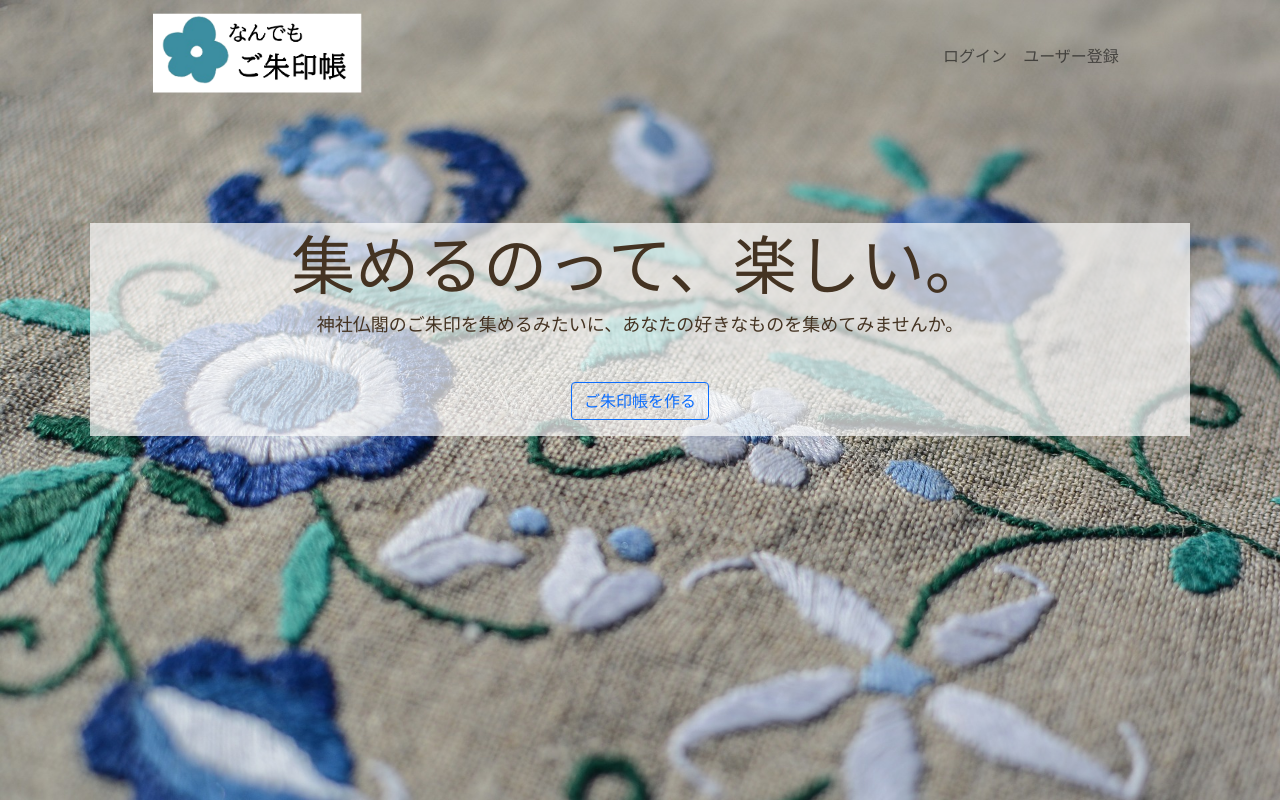
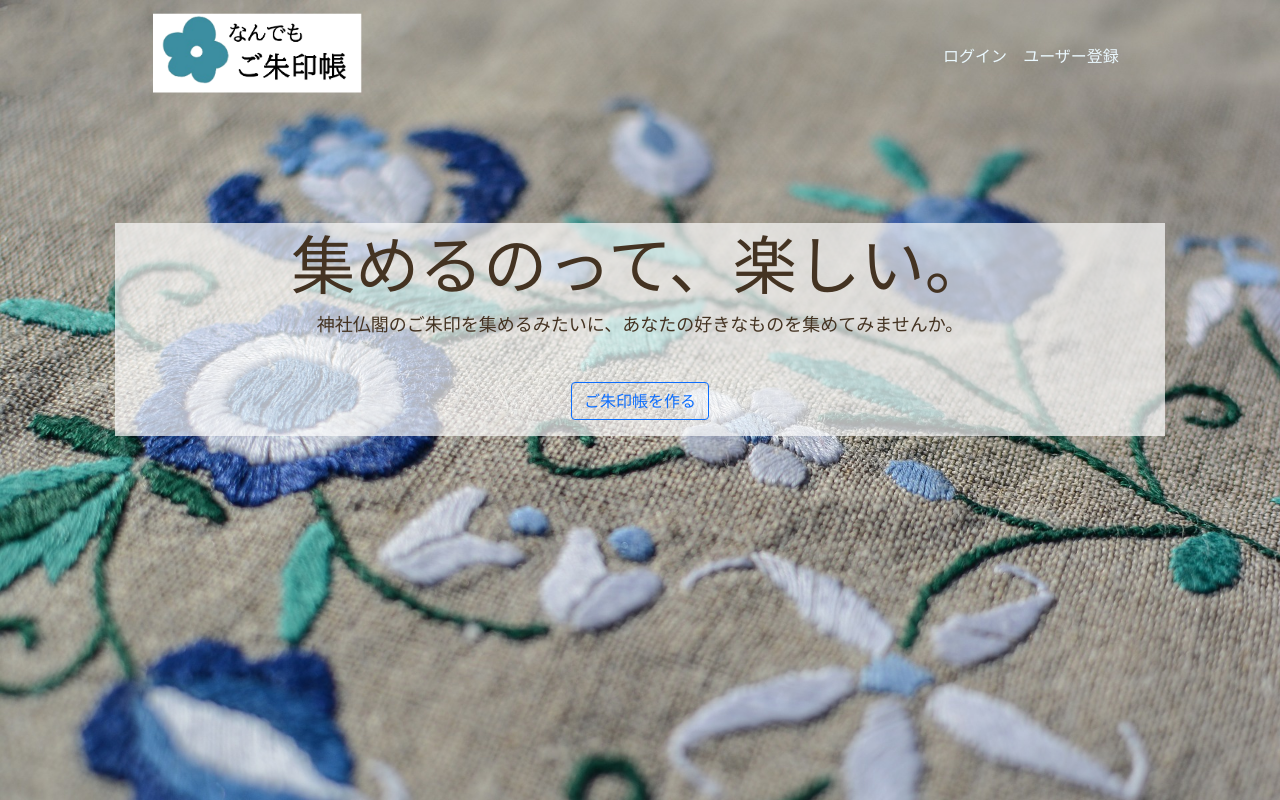
Before and after one commit to pokopok/Atsumecho, a Django app: template templates/accounts/home.html in a window 1280 px wide. Run offline with Django 4.2, Linux system fonts and the light colour scheme; the template is opened without the code that fills it, so the values that code supplies are empty.

Commit message:
home完成

```diff
--- a/static/css/style.css
+++ b/static/css/style.css
@@ -21,25 +21,19 @@ img{
     padding: 0 4%;
 }
 
-.big-bg {
-    background-size: cover;
-    background-position: center top;
-    background-repeat: no-repeat;
-    background-image: url("/static/image/background_normal.jpg");
-    min-height: 100vh;
-}
+
 
 /* header ---------------------------------*/
 nav {
     font-family: 'Shippori Mincho', serif;
 }
 
+.nav-link {
+    color: rgb(235, 249, 255);
+}
+
 .logo {
     width: 210px;
-}
-
-header h1 {
-    font-family: 'Shippori Mincho', serif;
 }
 
 /* home ---------------------------------*/
@@ -47,6 +41,8 @@ header h1 {
 .home-content {
     text-align: center;
     margin-top: 10%;
+    margin-left: 3%;
+    margin-right: 3%;
     padding-bottom: 16px;
     background: rgba(253, 253, 253, 0.7);
 }
@@ -56,6 +52,14 @@ header h1 {
     margin: 10px 0 42px;
 }
 
+.home-bg {
+    background-size: cover;
+    background-position: center top;
+    background-repeat: no-repeat;
+    background-image: url("/static/image/background_normal.jpg");
+    min-height: 100vh;
+}
+
 /* 見出し */
 .page-title {
     font-size: 4rem;
--- a/templates/accounts/home.html
+++ b/templates/accounts/home.html
@@ -1,9 +1,46 @@
-{% extends 'base.html' %}
+{% load static %}
+<!DOCTYPE html>
+<html lang="ja">
+  <head>
+    <meta charset="utf-8">
+    <link href="https://cdn.jsdelivr.net/npm/bootstrap@5.0.2/dist/css/bootstrap.min.css" rel="stylesheet" integrity="sha384-EVSTQN3/azprG1Anm3QDgpJLIm9Nao0Yz1ztcQTwFspd3yD65VohhpuuCOmLASjC" crossorigin="anonymous">
+    <link rel="preconnect" href="https://fonts.googleapis.com">
+    <link href="https://fonts.googleapis.com/css2?family=Shippori+Mincho&display=swap" rel="stylesheet">
+    <link href="{% static 'css/style.css' %}" rel="stylesheet">
+    <title>なんでもご朱印帳</title>
+  </head>
 
-{% block content %}
-<div class="home-content wrapper">
-  <h1 class="page-title">集めるのって、楽しい。</h1>
-  <p>神社仏閣のご朱印を集めるみたいに、あなたの好きなものを集めてみませんか。</p>
-  <a href="{% url 'goshuin_books:create_book' %}"><button type="button" class="btn btn-outline-primary">ご朱印帳を作る</button></a>
-</div>
-{% endblock %}
+  <body>
+    <div class=home-bg>
+      <header class="page-header wrapper">
+        <nav class="navbar navbar-expand-lg ">
+          <div class="container-fluid">
+            <a class="navbar-brand" href="{% url 'accounts:home' %}">
+              <img class="logo" src="{% static 'image/logo.png' %}" alt="なんでもご朱印帳 ホーム">
+            </a>
+            {% if user.is_authenticated %}
+              <div class="navbar-nav">
+                <a class="nav-link" href="{% url 'goshuin_books:list_book' %}">ご朱印帳一覧</a>
+                <a class="nav-link" href="{% url 'accounts:user_logout' %}">ログアウト</a>
+              </div>
+            {% else %}
+              <div class="navbar-nav">
+                <a class="nav-link" href="{% url 'accounts:user_login' %}">ログイン</a>
+                <a class="nav-link" href="{% url 'accounts:create_user' %}">ユーザー登録</a>
+              </div>
+            {% endif %}
+          </div>
+        </nav>
+      </header>
+
+      <div class="container">
+        <div class="home-content wrapper">
+            <h1 class="page-title">集めるのって、楽しい。</h1>
+            <p>神社仏閣のご朱印を集めるみたいに、あなたの好きなものを集めてみませんか。</p>
+            <a href="{% url 'goshuin_books:create_book' %}"><button type="button" class="btn btn-outline-primary">ご朱印帳を作る</button></a>
+        </div>
+      </div>
+
+    </div>
+  </body>
+</html>
--- a/templates/base.html
+++ b/templates/base.html
@@ -13,10 +13,10 @@
   <body>
     <div class=big-bg>
       <header class="page-header wrapper">
-        <nav class="navbar navbar-expand-lg navbar-light">
+        <nav class="navbar navbar-expand-lg navbar-light bg-light">
           <div class="container-fluid">
             <a class="navbar-brand" href="{% url 'accounts:home' %}">
-              <img class="logo" src="../../media/image/logo.png" alt="なんでもご朱印帳 ホーム">
+              <img class="logo" src="{% static 'image/logo.png' %}" alt="なんでもご朱印帳 ホーム">
             </a>
             {% if user.is_authenticated %}
               <div class="navbar-nav">
```
Also changed, not shown: static/image/logo_blue.png (added).
